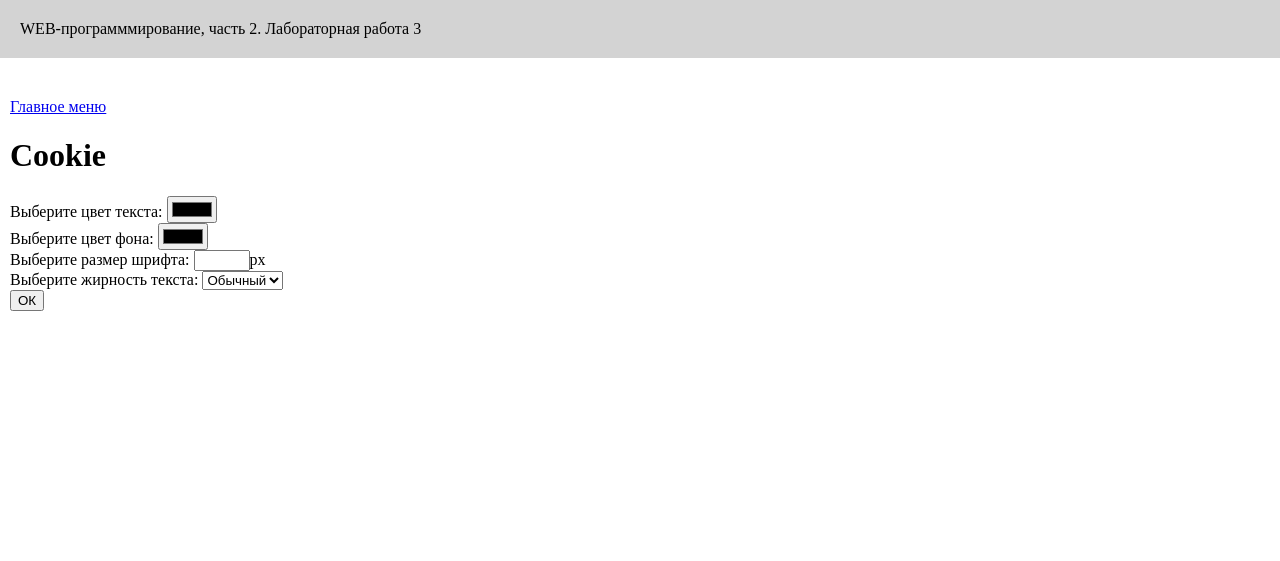
After one commit to vvavei/web-programming-labs-2, a Flask app: page /lab3/settings in a window 1280 px wide. The commit adds this page. Shown: the top 561 px of the page. Run offline with Flask 3, Linux system fonts and the light colour scheme.

Commit message:
Настройки отображения

```diff
--- a/lab3.py
+++ b/lab3.py
@@ -71,3 +71,34 @@ def pay():
 def success():
     price = request.args.get('price')
     return render_template('lab3/success.html', price=price)
+
+@lab3.route('/lab3/settings')
+def settings():
+    # Получаем значения из cookies или параметров запроса
+    color = request.args.get('color')
+    background = request.args.get('background')
+    font_size = request.args.get('font_size')
+    font_weight = request.args.get('font_weight')
+
+    # Создаем ответ
+    resp = make_response(redirect('/lab3/settings'))
+
+    # Устанавливаем cookie для всех параметров, если они переданы
+    if color:
+        resp.set_cookie('color', color)
+    if background:
+        resp.set_cookie('background', background)
+    if font_size:
+        resp.set_cookie('font_size', font_size)
+    if font_weight:
+        resp.set_cookie('font_weight', font_weight)
+
+    # Если никаких параметров нет, рендерим страницу с текущими значениями
+    if not color and not background and not font_size and not font_weight:
+        color = request.cookies.get('color')
+        background = request.cookies.get('background')
+        font_size = request.cookies.get('font_size')
+        font_weight = request.cookies.get('font_weight')
+        resp = make_response(render_template('lab3/settings.html', color=color, background=background, font_size=font_size, font_weight=font_weight))
+
+    return resp
--- a/templates/base.html
+++ b/templates/base.html
@@ -7,6 +7,25 @@
     <link rel="stylesheet" href="{{ url_for('static', filename='main.css') }}">
     <link rel="icon" href="{{ url_for('static', filename='favicon-32x32.png') }}" type="image/x-icon">
     <link rel="icon" href="{{ url_for('static', filename='favicon-16x16.png') }}" type="image/x-icon">
+    <style>
+        body {
+            {% if request.cookies.get('color') %}
+            color: {{ request.cookies.get('color') }};
+            {% endif %}
+
+            {% if request.cookies.get('background') %}
+            background-color: {{ request.cookies.get('background') }};
+            {% endif %}
+
+            {% if request.cookies.get('font_size') %}
+            font-size: {{ request.cookies.get('font_size') }}px;
+            {% endif %}
+
+            {% if request.cookies.get('font_weight') %}
+            font-weight: {{ request.cookies.get('font_weight') }};
+            {% endif %}
+        }
+    </style>
 </head>
 <body>
     <header>
--- /dev/null
+++ b/templates/lab3/settings.html
@@ -0,0 +1,33 @@
+{% extends "base.html" %}
+
+{# номер лабораторной работы: #}
+{% block lab %}Лабораторная работа 3{% endblock %}
+
+{# основной контент: #}
+{% block main %}
+  <h1>Cookie</h1>
+  <form>
+    <div>
+        <label class="label" for="color">Выберите цвет текста:</label>
+        <input type="color" id="color" name="color" value="{{ color or '' }}">
+    </div>
+    <div>
+        <label class="label" for="background-color">Выберите цвет фона:</label>
+        <input type="color" id="background-color" name="background" value="{{ background or '' }}">
+    </div>
+    <div>
+        <label class="label" for="font-size">Выберите размер шрифта:</label>
+        <input type="number" id="font-size" name="font_size" value="{{ font_size or '' }}" min="10" max="50">px
+    </div>
+    <div>
+        <label class="label" for="font-weight">Выберите жирность текста:</label>
+        <select id="font-weight" name="font_weight">
+            <option value="normal" {% if font_weight == "normal" %}selected{% endif %}>Обычный</option>
+            <option value="bold" {% if font_weight == "bold" %}selected{% endif %}>Жирный</option>
+        </select>
+     </div>
+    <div>
+        <button type="submit">ОК</button>
+    </div>
+  </form>
+{% endblock %}
```
